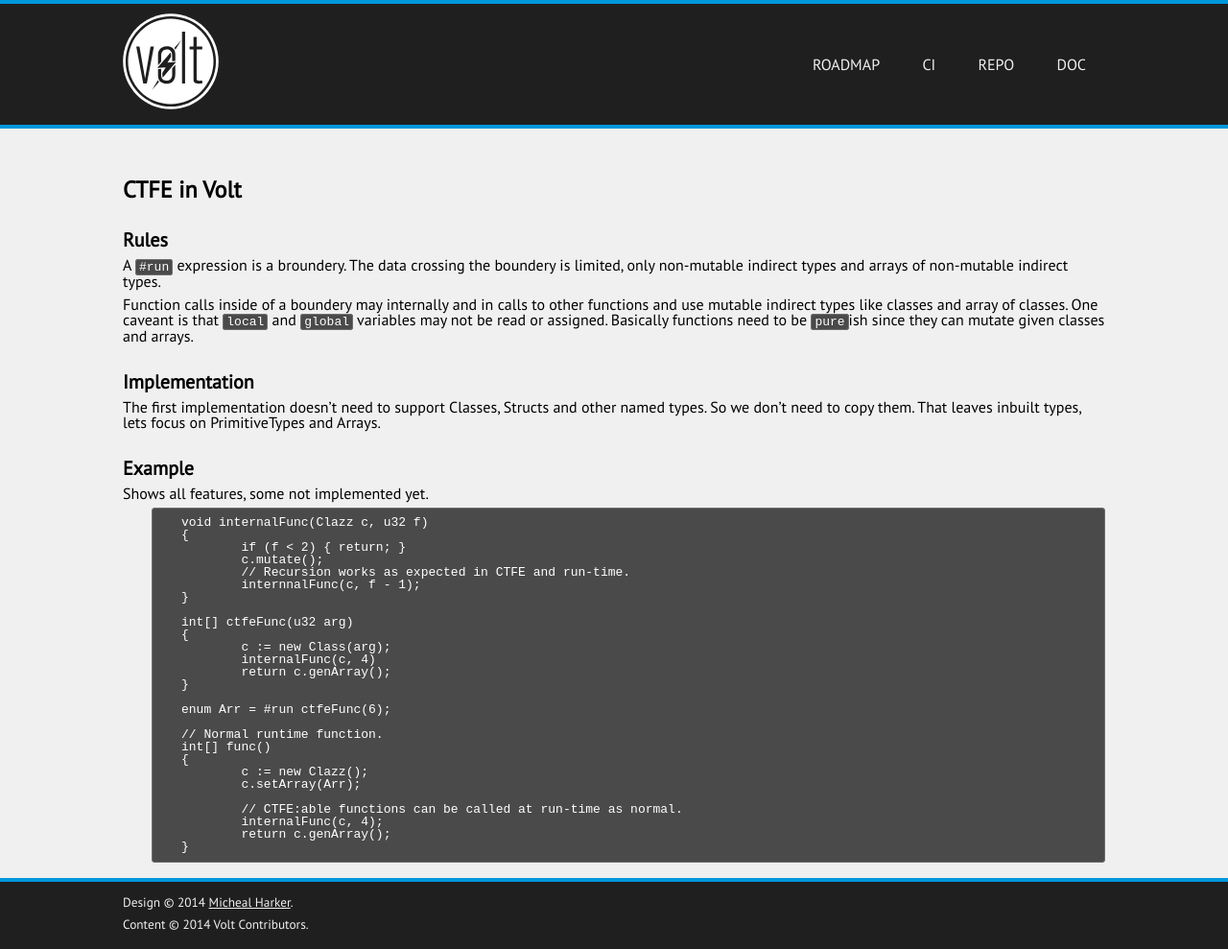
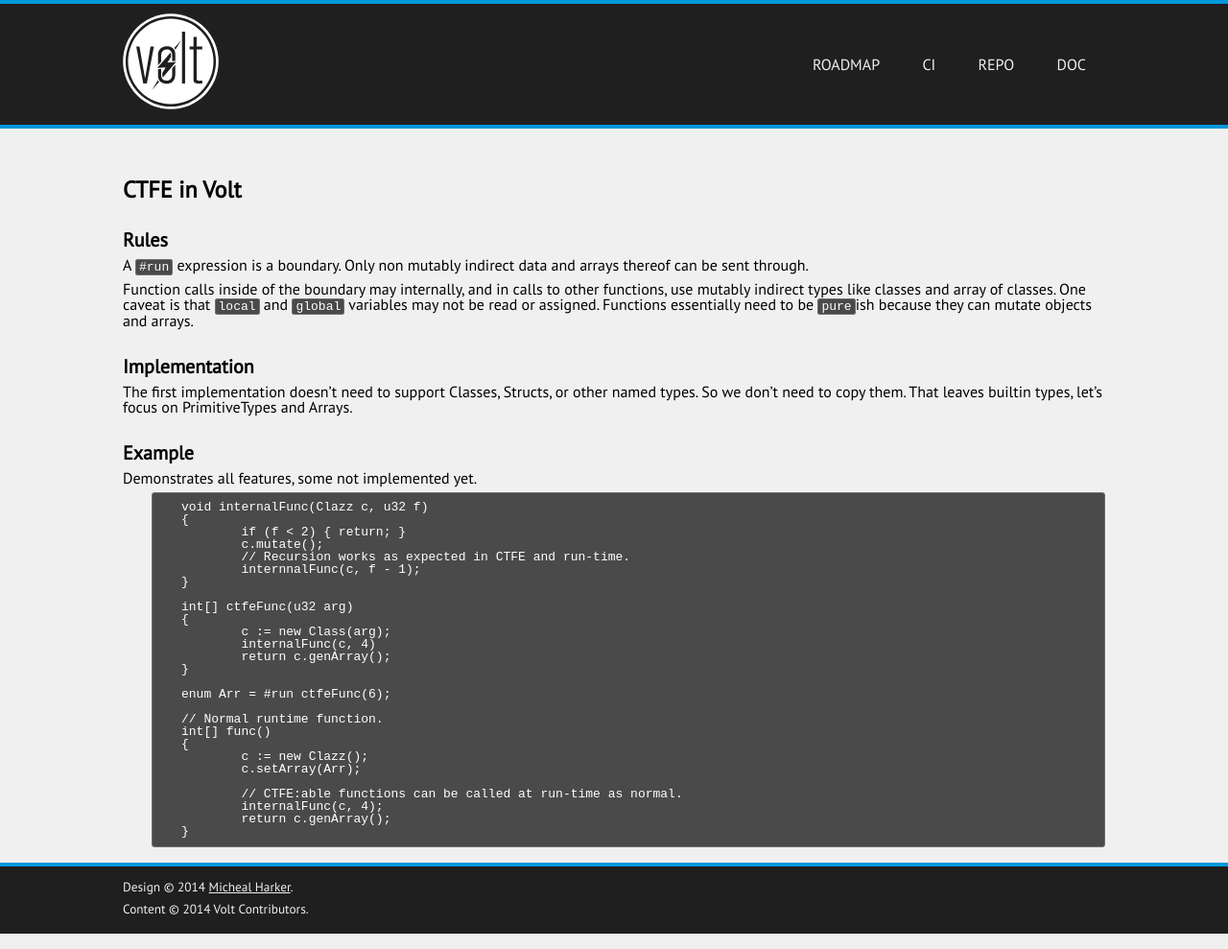
Before and after one commit to VoltLang/Website, a Jekyll site: the page built from doc/lang/ctfe.md, in a window 1280 px wide. Shown: the whole page at 96% size. Built offline with Jekyll 4.4.1, drawn with Linux system fonts in a browser that asks for light colours.

Commit message:
doc: Grammar and spelling in ctfe.md.

````diff
--- a/doc/lang/ctfe.md
+++ b/doc/lang/ctfe.md
@@ -10,21 +10,20 @@
 Rules
 ---
 
+A `#run` expression is a boundary. Only non mutably indirect data and arrays thereof can be sent through.
 
-A `#run` expression is a broundery. The data crossing the boundery is limited, only non-mutable indirect types and arrays of non-mutable indirect types.
-
-Function calls inside of a boundery may internally and in calls to other functions and use mutable indirect types like classes and array of classes. One caveant is that `local` and `global` variables may not be read or assigned. Basically functions need to be `pure`ish since they can mutate given classes and arrays.
+Function calls inside of the boundary may internally, and in calls to other functions, use mutably indirect types like classes and array of classes. One caveat is that `local` and `global` variables may not be read or assigned. Functions essentially need to be `pure`ish because they can mutate objects and arrays.
 
 
 Implementation
 ---
 
-The first implementation doesn't need to support Classes, Structs and other named types. So we don't need to copy them. That leaves inbuilt types, lets focus on PrimitiveTypes and Arrays.
+The first implementation doesn't need to support Classes, Structs, or other named types. So we don't need to copy them. That leaves builtin types, let's focus on PrimitiveTypes and Arrays.
 
 
 Example
 ---
-Shows all features, some not implemented yet.
+Demonstrates all features, some not implemented yet.
 
 ```
 void internalFunc(Clazz c, u32 f)
````
